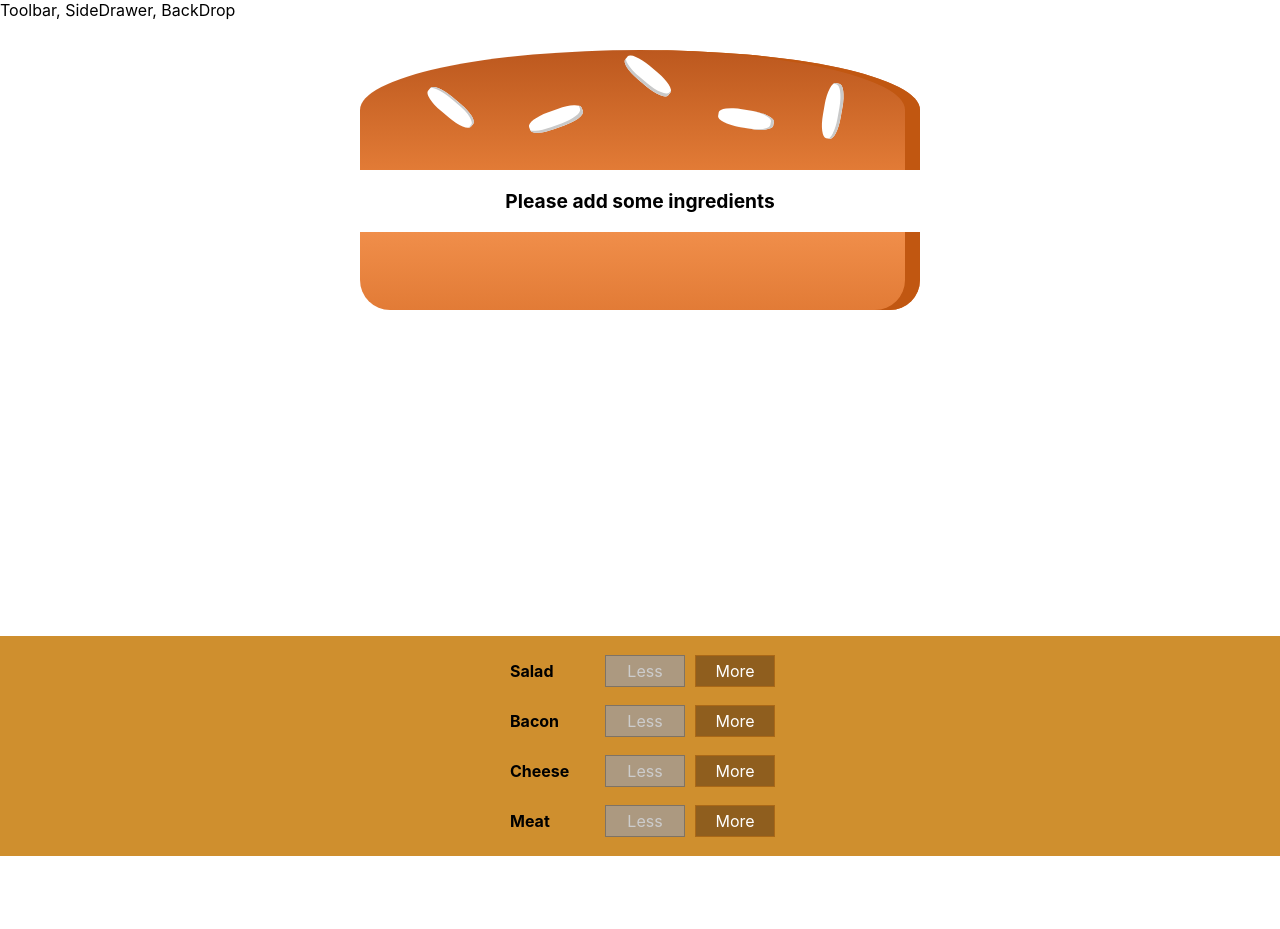
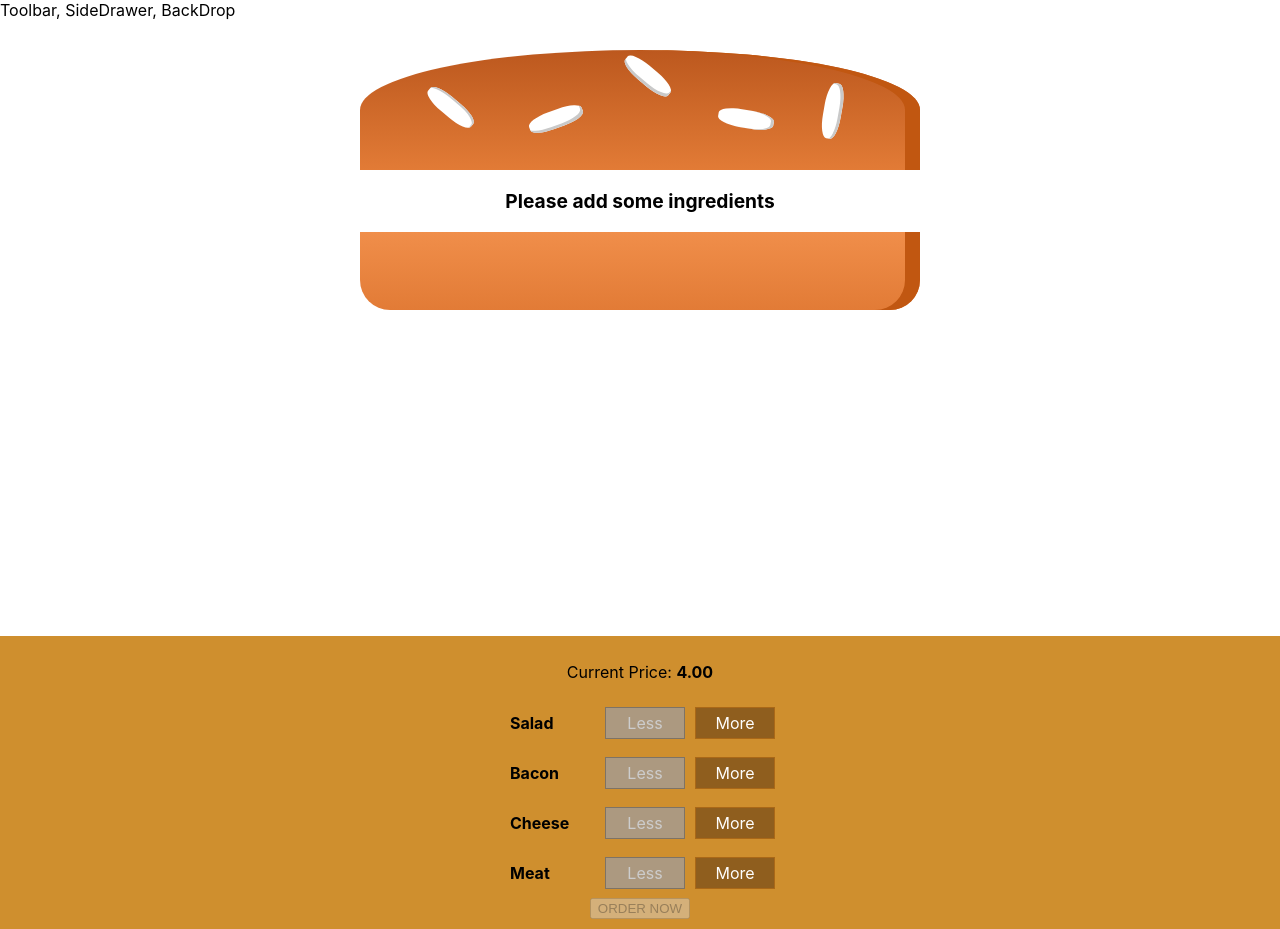
Before and after one commit to Hooseman/burger-app, a React app: page / in a window 1280 px wide. Before the commit the page ends 856 px from the top, so only its background shows below. Built offline with nearby package versions, Linux system fonts and the light colour scheme.

Commit message:
Added a disable method to order button

```diff
--- a/src/Components/Burger/BuildControls/BuildControls.js
+++ b/src/Components/Burger/BuildControls/BuildControls.js
@@ -11,14 +11,20 @@ const controls = [
 
 const buildControls = (props) => (
     <div className={classes.BuildControls}>
+        <p>Current Price: <strong>{props.price.toFixed(2)}</strong></p>
         {controls.map(ctrl => (
             <BuildControl
             key={ctrl.label}
             label={ctrl.label}
             added={() => props.ingredientAdded(ctrl.type)}
             removed={() => props.ingredientRemoved(ctrl.type)}
-            disabled={props.disabled[ctrl.type]}/>
+            disabled={props.disabled[ctrl.type]}
+            />
         ))}
+        <button
+        className={classes.OrderButton}
+        disabled={!props.purchasable}>ORDER NOW
+        </button>
     </div>
 );
 
--- a/src/Containers/BurgerBuilder/BurgerBuilder.js
+++ b/src/Containers/BurgerBuilder/BurgerBuilder.js
@@ -23,10 +23,21 @@ class BurgerBuilder extends Component {
             cheese: 0,
             meat: 0
         },
-        totalPrice: 4
+        totalPrice: 4,
+        purchasable: false
     }
 
 
+    updatePurchaseState (ingredients) {
+        const sum = Object.keys(ingredients)
+            .map(igKey => {
+                return ingredients[igKey];
+            })
+            .reduce((sum, el) => {
+                return sum + el;
+            }, 0);
+            this.setState({purchasable: sum > 0})
+    };
 
     addIngredientHandler = (type) => {
         const oldCount = this.state.ingredients[type];
@@ -39,6 +50,7 @@ class BurgerBuilder extends Component {
         const oldPrice = this.state.totalPrice;
         const newPrice = oldPrice + priceAddition;
         this.setState({totalPrice: newPrice, ingredients: updatedIngredients});
+        this.updatePurchaseState(updatedIngredients);
     };
 
     removeIngredientHandler = (type) => {
@@ -55,6 +67,7 @@ class BurgerBuilder extends Component {
         const oldPrice = this.state.totalPrice;
         const newPrice = oldPrice - priceDeduction;
         this.setState({totalPrice: newPrice, ingredients: updatedIngredients});
+        this.updatePurchaseState(updatedIngredients);
     }
 
     render () {
@@ -70,7 +83,9 @@ class BurgerBuilder extends Component {
                 <BuildControls
                 ingredientAdded={this.addIngredientHandler}
                 ingredientRemoved={this.removeIngredientHandler}
-                disabled={disabledInfo} />
+                disabled={disabledInfo}
+                price={this.state.totalPrice}
+                purchasable={this.state.purchasable} />
             </Aux>
         );
     }
```
